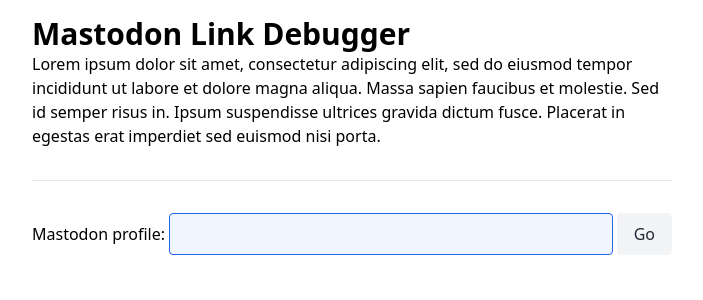
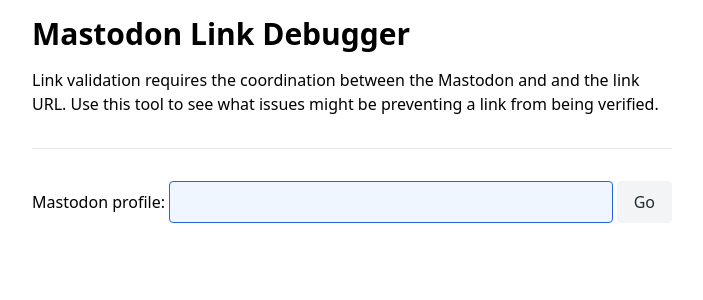
Before and after one commit to robpc/mastodon-link-debugger, a SvelteKit app: page / in a window 1280 px wide. Shown: the top 300 px of the page, without its empty margins (288-991 px from the left). Built offline with nearby package versions, Linux system fonts and the light colour scheme.

Commit message:
Added some top-level text

```diff
--- a/src/routes/+layout.svelte
+++ b/src/routes/+layout.svelte
@@ -4,12 +4,10 @@
 
 <div class="flex flex-col gap-8 mx-auto md:max-w-2xl p-4">
   <div>
-    <h1 class="text-3xl font-bold">Mastodon Link Debugger</h1>
+    <h1>Mastodon Link Debugger</h1>
     <p>
-      Lorem ipsum dolor sit amet, consectetur adipiscing elit, sed do eiusmod tempor incididunt ut
-      labore et dolore magna aliqua. Massa sapien faucibus et molestie. Sed id semper risus in.
-      Ipsum suspendisse ultrices gravida dictum fusce. Placerat in egestas erat imperdiet sed
-      euismod nisi porta.
+      Link validation requires the coordination between the Mastodon and and the link URL. Use this
+      tool to see what issues might be preventing a link from being verified.
     </p>
   </div>
   <hr />
@@ -17,6 +15,9 @@
 </div>
 
 <style lang="postcss">
+  h1 {
+    @apply text-3xl font-bold mb-4;
+  }
   hr {
     @apply border-gray-200;
   }
```
